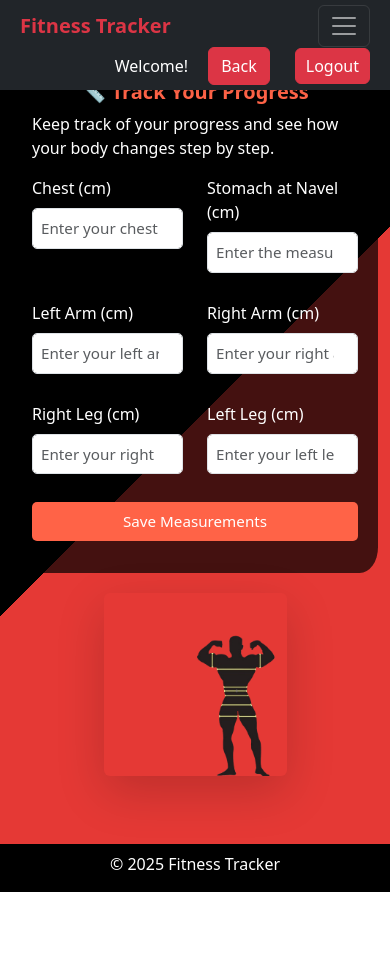
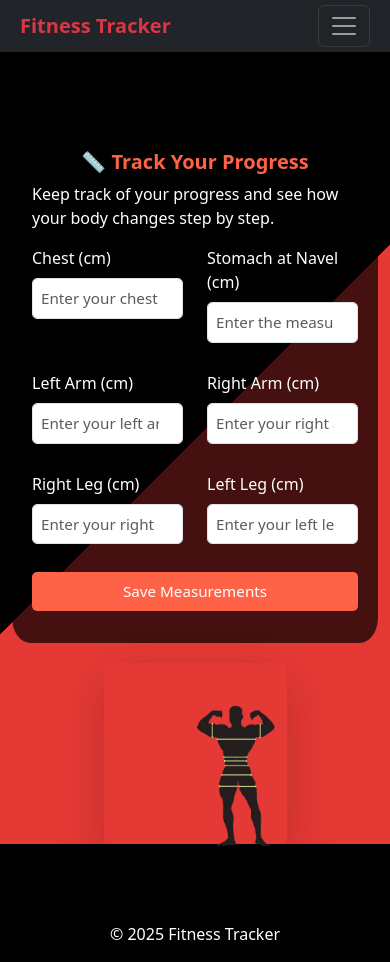
Before and after one commit to GenkoPuhov0220/FitnessApp, a plain HTML site: page measurements.html in a window 390 px wide. Before the commit the page ends 892 px from the top, so only its background shows below. Drawn offline with nearby package versions, Linux system fonts and the light colour scheme.

Commit message:
Add responsive page

```diff
--- a/css/bulk.css
+++ b/css/bulk.css
@@ -3,12 +3,11 @@ html, body {
   margin: 0;
   padding: 0;
   scroll-behavior: smooth;
-  /*background: url('https://images.unsplash.com/photo-1605296867304-46d5465a13f1?auto=format&fit=crop&w=1920&q=80')
-    no-repeat center center fixed;*/
   background: linear-gradient(135deg, #000 50%, #e53935 50%);
   background-size: cover;
   display: flex;
   flex-direction: column;
+  padding-top: 35px;
 }
 .navbar {
   padding: 5px;
@@ -25,12 +24,6 @@ html, body {
   align-items: center;
   width: 100%;
   padding: 0 15px;
-}
-
-.navbar .collapse {
-  display: flex;
-  justify-content: flex-end;
-  gap: 20px;
 }
 
 #welcome {
--- a/css/homepage.css
+++ b/css/homepage.css
@@ -9,6 +9,7 @@ html, body {
   background-size: cover;
   display: flex;
   flex-direction: column;
+  padding-top: 35px;
 }
 .navbar {
   padding: 5px;
@@ -27,20 +28,6 @@ html, body {
   padding: 0 15px;
 }
 
-.navbar .collapse {
-  display: flex;
-  justify-content: flex-end;
-  gap: 20px;
-}
-
-#welcome {
-  margin: 0;
-  font-size: 1.0rem;
-  color: white;
-  text-align: center;
-}
-
-
 .navbar button {
   margin-left: 5px;
   padding: 5px 10px;
@@ -51,6 +38,12 @@ html, body {
   margin-right: 0;
 }
 
+#welcome {
+  margin: 0;
+  font-size: 1.0rem;
+  color: white;
+  text-align: center;
+}
 
 .hero {
   position: relative;
@@ -129,3 +122,20 @@ html, body {
   margin: 0;
   font-size: 1rem;
 }
+
+/*
+@media (max-width: 991.98px){
+  .navbar-collapse.show .navbar-nav{
+    display: flex;
+    flex-direction: column;
+    align-items: flex-end;
+    padding: 10px 0;
+  }
+
+  .navbar-collapse.show .navbar-nav .btn{
+    max-width: 150px;
+    width: auto;
+    margin: 5px;
+  }
+}
+  */
--- a/css/login.css
+++ b/css/login.css
@@ -8,6 +8,7 @@ html, body {
   background-size: cover;
   display: flex;
   flex-direction: column;
+  padding-top: 35px;
 }
 .navbar {
   padding: 5px;
--- a/css/measurements.css
+++ b/css/measurements.css
@@ -1,16 +1,15 @@
-/* Nav and body */
+
 html, body {
   height: 100%;
   margin: 0;
   padding: 0;
   scroll-behavior: smooth;
-  /*background: url('https://images.unsplash.com/photo-1605296867304-46d5465a13f1?auto=format&fit=crop&w=1920&q=80')
-    no-repeat center center fixed;*/
-  /*background-color: #ff6347;*/
+
   background: linear-gradient(135deg, #000 50%, #e53935 50%);
   background-size: cover;
   display: flex;
   flex-direction: column;
+    padding-top: 35px;
 }
 .navbar {
   padding: 5px;
@@ -29,20 +28,6 @@ html, body {
   padding: 0 15px;
 }
 
-.navbar .collapse {
-  display: flex;
-  justify-content: flex-end;
-  gap: 20px;
-}
-
-#welcome {
-  margin: 0;
-  font-size: 1.0rem;
-  color: white;
-  text-align: center;
-}
-
-
 .navbar button {
   margin-left: 5px;
   padding: 5px 10px;
@@ -52,8 +37,12 @@ html, body {
   margin-left: 0;
   margin-right: 0;
 }
-
-
+#welcome {
+  margin: 0;
+  font-size: 1.0rem;
+  color: white;
+  text-align: center;
+}
 
 /* Form */
 .measurements-section {
--- a/css/registration.css
+++ b/css/registration.css
@@ -8,6 +8,7 @@ html, body {
   background-size: cover;
   display: flex;
   flex-direction: column;
+    padding-top: 35px;
 }
 .navbar {
   padding: 5px;
@@ -24,12 +25,6 @@ html, body {
   align-items: center;
   width: 100%;
   padding: 0 15px;
-}
-
-.navbar .collapse {
-  display: flex;
-  justify-content: flex-end;
-  gap: 20px;
 }
 
 #welcome {
--- a/css/style.css
+++ b/css/style.css
@@ -4,13 +4,12 @@ html, body {
   margin: 0;
   padding: 0;
   scroll-behavior: smooth;
-  /*background: url('https://images.unsplash.com/photo-1605296867304-46d5465a13f1?auto=format&fit=crop&w=1920&q=80')
-    no-repeat center center fixed;*/
   background: linear-gradient(135deg, #000 50%, #e53935 50%);
   background-size: cover;
   display: flex;
   flex-direction: column;
   font-family: Arial, sans-serif;
+    padding-top: 35px;
 }
 .navbar {
   padding: 5px;
@@ -27,12 +26,6 @@ html, body {
   align-items: center;
   width: 100%;
   padding: 0 15px;
-}
-
-.navbar .collapse {
-  display: flex;
-  justify-content: flex-end;
-  gap: 20px;
 }
 
 #welcome {
--- a/css/workExercise.css
+++ b/css/workExercise.css
@@ -3,12 +3,11 @@ html, body {
   margin: 0;
   padding: 0;
   scroll-behavior: smooth;
-  /*background: url('https://images.unsplash.com/photo-1605296867304-46d5465a13f1?auto=format&fit=crop&w=1920&q=80')
-    no-repeat center center fixed;*/
   background: linear-gradient(135deg, #000 50%, #e53935 50%);
   background-size: cover;
   display: flex;
   flex-direction: column;
+    padding-top: 35px;
 }
 .navbar {
   padding: 5px;
@@ -26,11 +25,14 @@ html, body {
   width: 100%;
   padding: 0 15px;
 }
+.navbar button {
+  margin-left: 5px;
+  padding: 5px 10px;
+}
 
-.navbar .collapse {
-  display: flex;
-  justify-content: flex-end;
-  gap: 20px;
+.navbar .navbar-nav {
+  margin-left: 0;
+  margin-right: 0;
 }
 
 #welcome {
@@ -41,15 +43,6 @@ html, body {
 }
 
 
-.navbar button {
-  margin-left: 5px;
-  padding: 5px 10px;
-}
-
-.navbar .navbar-nav {
-  margin-left: 0;
-  margin-right: 0;
-}
 
 
 .hero {
--- a/measurements.html
+++ b/measurements.html
@@ -16,8 +16,10 @@
       </button>
       <div class="collapse navbar-collapse justify-content-end" id="navbarNav">
         <span id="welcome">Welcome!</span>
-        <a href="dashboard.html" id="backBtn" class="btn btn-danger">Back</a>
-        <button class="btn btn-danger" onclick="logout()">Logout</button>
+        <div class="navbar-nav ms-auto">
+          <a href="dashboard.html" id="backBtn" class="btn btn-danger p-1 m-1">Back</a>
+          <button class="btn btn-danger p-1 m-1" onclick="logout()">Logout</button>
+        </div>
       </div>
     </div>
   </nav>
@@ -82,6 +84,7 @@
     </div>
   </footer>
 
+  <script src="https://cdn.jsdelivr.net/npm/bootstrap@5.3.3/dist/js/bootstrap.bundle.min.js"></script>
   <script src="https://kit.fontawesome.com/a076d05399.js"></script>
 </body>
 </html>
```
Also changed, not shown: bulk.html (+5 -3 lines), dashboard.html (+3 -1 lines), exCalculator.html (+7 -3 lines), index.html (+4 -2 lines), login.html (+6 -2 lines), register.html (+6 -2 lines), workExercise.html (+4 -2 lines).
